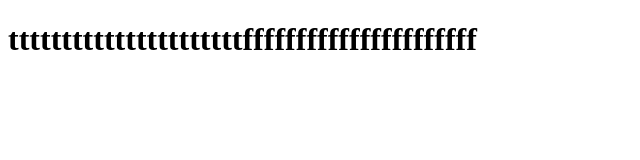
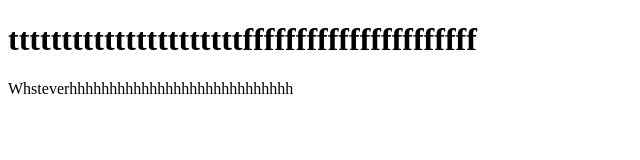
Before and after one commit to Alidragos/git-one, a plain HTML site: page index.html in a window 1280 px wide. Shown: the whole page, without its empty margins (0-640 px from the left). Drawn offline with Linux system fonts and the light colour scheme.

Commit message:
added gggggggggg

```diff
--- a/index.html
+++ b/index.html
@@ -6,5 +6,6 @@
     </head>
     <body>
         <h1>ttttttttttttttttttttttffffffffffffffffffffff</h1>
+        <p>Whsteverhhhhhhhhhhhhhhhhhhhhhhhhhhhh</p>
     </body>
 </html>
```
